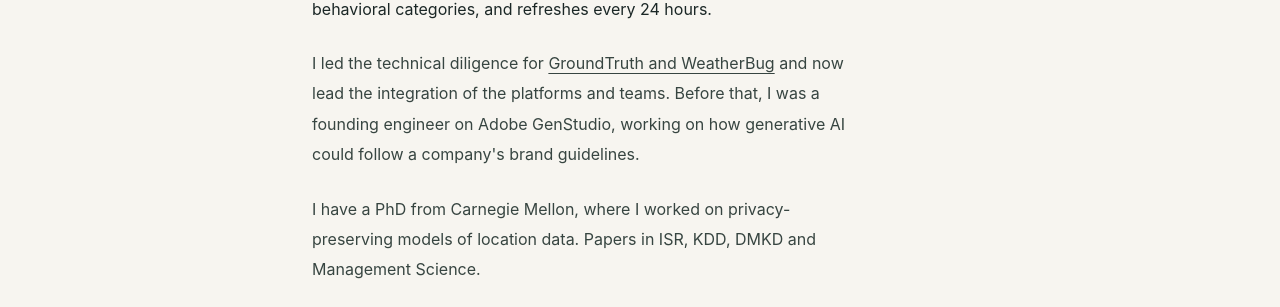
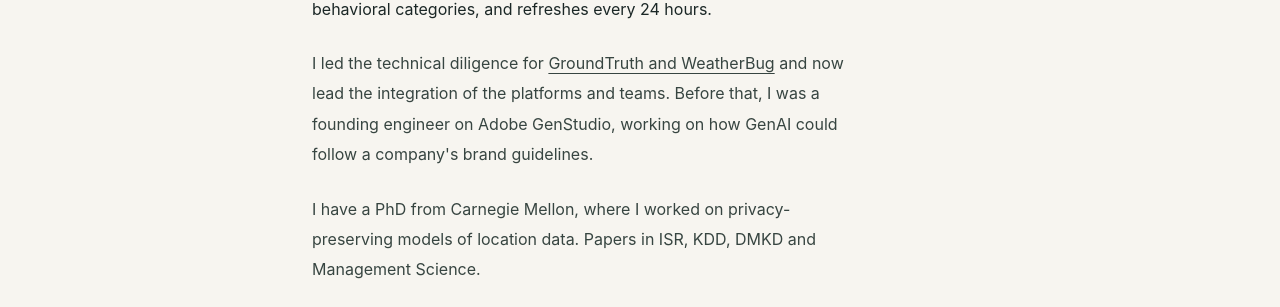
Before and after one commit to mmacha/mmacha.github.io, a Jekyll site: the page built from index.html, in a window 1280 px wide and 900 px high, scrolled down 804 px. Shown: the part 207-514 px from the top of the window. Built offline with Jekyll 4.4.1, drawn with Linux system fonts in a browser that asks for light colours.

Commit message:
Say GenAI, not generative AI
Co-Authored-By: Claude Fable 5.1 <noreply@anthropic.com>

```diff
--- a/index.html
+++ b/index.html
@@ -23,7 +23,7 @@ og_type: profile
     <div class="section-head"><div></div><div><h2 id="about-title">About</h2></div></div>
     <div class="two-col"><div></div><div class="bio-content">
       <p>ZeroToOne.AI's Large Behavioral Model is a vertical foundation model: one model for one domain, serving every product instead of a model per task. It learns a representation of each ID (a device or other identifier) from its behavioral sequence, scores 1.7B+ IDs a day across 9,000+ behavioral categories, and refreshes every 24 hours.</p>
-      <p>I led the technical diligence for <a href="https://www.prnewswire.com/news-releases/zerotooneai-acquires-groundtruth-to-deploy-at-scale-an-ai-driven-predictive-intelligence-platform-for-enterprise-decision-systems-302724815.html" target="_blank" rel="noopener noreferrer">GroundTruth and WeatherBug</a> and now lead the integration of the platforms and teams. Before that, I was a founding engineer on Adobe GenStudio, working on how generative AI could follow a company's brand guidelines.</p>
+      <p>I led the technical diligence for <a href="https://www.prnewswire.com/news-releases/zerotooneai-acquires-groundtruth-to-deploy-at-scale-an-ai-driven-predictive-intelligence-platform-for-enterprise-decision-systems-302724815.html" target="_blank" rel="noopener noreferrer">GroundTruth and WeatherBug</a> and now lead the integration of the platforms and teams. Before that, I was a founding engineer on Adobe GenStudio, working on how GenAI could follow a company's brand guidelines.</p>
       <p>I have a PhD from Carnegie Mellon, where I worked on privacy-preserving models of location data. Papers in ISR, KDD, DMKD and Management Science.</p>
       <p class="personal">I live in California with my wife, daughter and our cat, Binxy.</p>
     </div></div>
```
